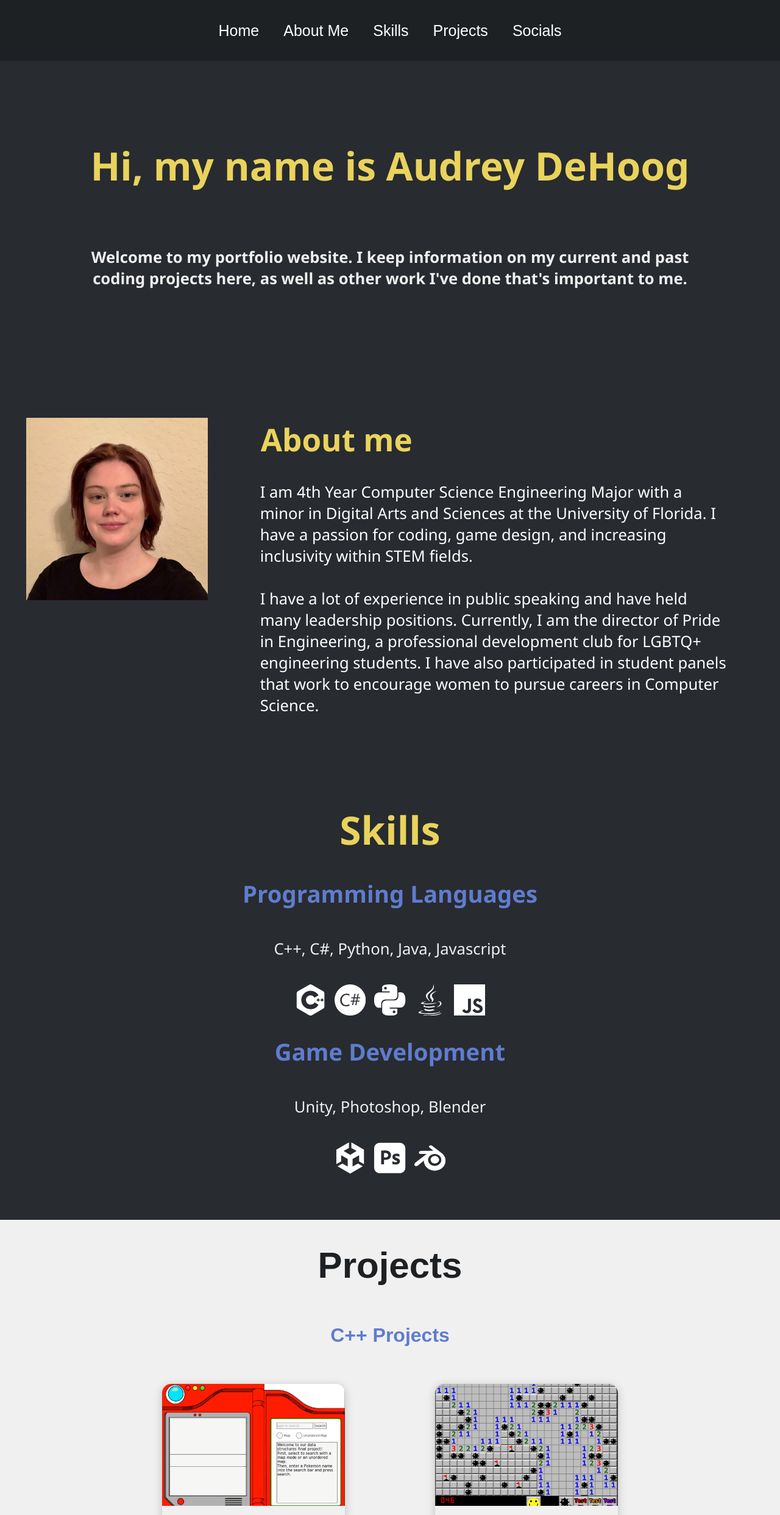
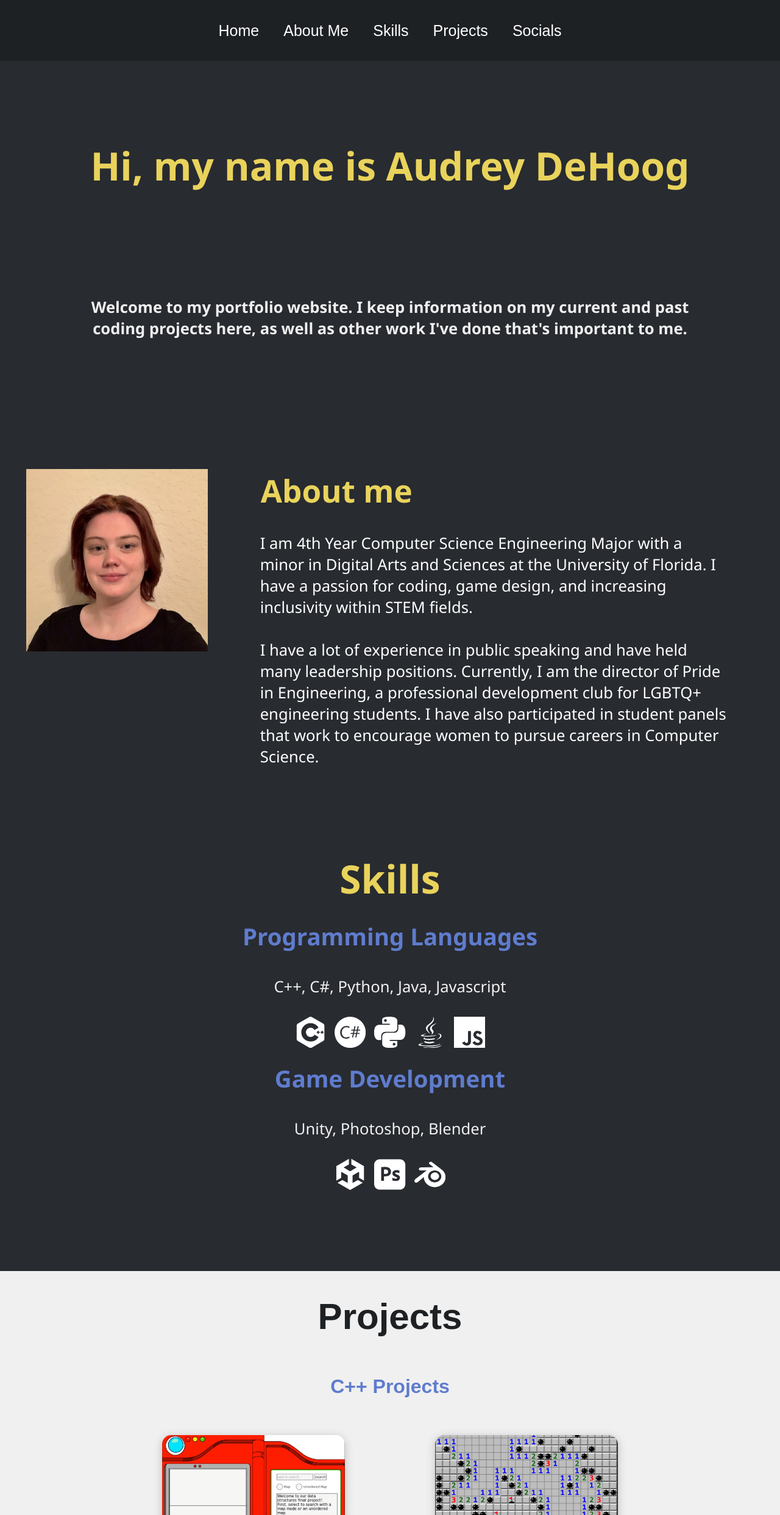
Before and after one commit to adehoog/adehoog.github.io, a React (Create React App) app: page / in a window 1280 px wide. Shown: the top 2484 px of the page at 61% size. Built offline with nearby package versions, Linux system fonts and the light colour scheme.

Commit message:
More .css edits (1)

```diff
--- a/src/styles/Home.css
+++ b/src/styles/Home.css
@@ -8,10 +8,9 @@
 
 .intro {
     width: 100%;
-    height: calc(100vh - 300px);
+    min-height: calc(100vh - 300px);
     display: flex;
     flex-direction: column;
-    justify-content: space-around;
     align-items: center;
     text-align: center;
     background-color: #282b30;
@@ -39,12 +38,11 @@
 
 .about {
     width: 100%;
-    height: calc(100vh - 100px);
+    min-height: calc(100vh - 100px);
     display: flex;
     flex-direction: column;
     background-color: #282b30;
     color: #f0f0f0;
-    justify-content: space-around;
 }
 
 .about h1 {
@@ -69,7 +67,7 @@
 
 .profile {
     width: 50%;
-    height: calc(100vh - 100px);
+    min-height: calc(100vh - 100px);
     display: flex;
     flex-direction: column;
     background-color: #282b30;
@@ -101,14 +99,13 @@
 
 .skills {
     width: 100%;
-    height: calc(100vh - 100px);
+    min-height: calc(100vh - 100px);
     display: flex;
     flex-direction: column;
     align-items: center;
     text-align: center;
     background-color: #282b30;
     color: #f0f0f0;
-    justify-content: space-around;
 }
 
 .skills h1 {
--- a/src/styles/Project.css
+++ b/src/styles/Project.css
@@ -38,7 +38,6 @@
 .projectItem:hover {
     box-shadow: 0px 3px 15px rgba(0, 0, 0, 0.5);
     transition: 0.3s ease-in;
-    cursor: pointer;
 }
 
 .projectItem .bgImage {
```
